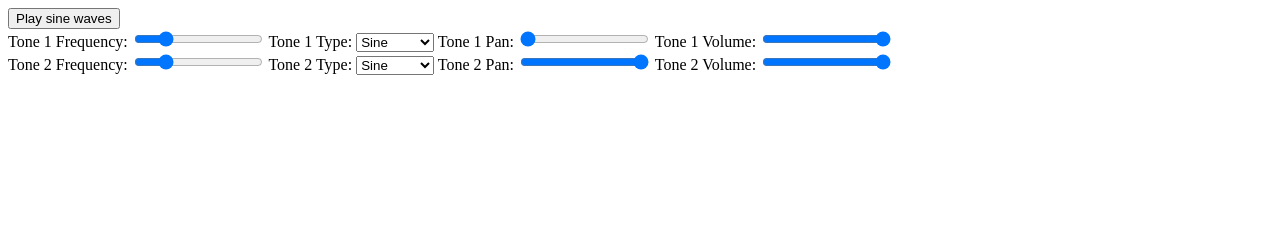
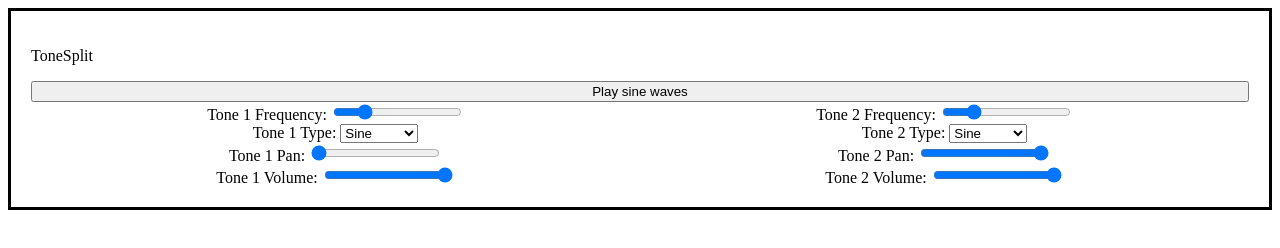
Before and after one commit to nicodes/tonesplit, an Astro site: page / in a window 1280 px wide. Built offline with nearby package versions, Linux system fonts and the light colour scheme; Astro itself is replaced by a stand-in of ours.

Commit message:
add basic styling

```diff
--- a/src/components/audioInterface/AudioInterface.svelte
+++ b/src/components/audioInterface/AudioInterface.svelte
@@ -1,4 +1,6 @@
 <script lang="ts">
+  import styles from "./audioInterface.module.scss";
+
   let context: AudioContext;
   let osc1: OscillatorNode, osc2: OscillatorNode;
   let panner1: StereoPannerNode, panner2: StereoPannerNode;
@@ -74,9 +76,12 @@
 </script>
 
 <div>
+  <div class={styles.card}>
+    <p>ToneSplit</p>
     <button on:click={toggleSound}>
       {#if playing}Stop sound{:else}Play sine waves{/if}
     </button>
+    <div class={styles.columns}>
       <div>
         <label>
           Tone 1 Frequency:
@@ -97,7 +102,13 @@
         </label>
         <label>
           Tone 1 Volume:
-      <input type="range" min="0" max="1" step="0.01" bind:value={volume1} />
+          <input
+            type="range"
+            min="0"
+            max="1"
+            step="0.01"
+            bind:value={volume1}
+          />
         </label>
       </div>
       <div>
@@ -120,7 +131,15 @@
         </label>
         <label>
           Tone 2 Volume:
-      <input type="range" min="0" max="1" step="0.01" bind:value={volume2} />
+          <input
+            type="range"
+            min="0"
+            max="1"
+            step="0.01"
+            bind:value={volume2}
+          />
         </label>
       </div>
     </div>
+  </div>
+</div>
--- /dev/null
+++ b/src/components/audioInterface/audioInterface.module.scss
@@ -0,0 +1,18 @@
+.card {
+  border: 3px solid black;
+  padding: 20px;
+
+  display: flex;
+  flex-direction: column;
+}
+
+.columns {
+  display: flex;
+  & > * {
+    width: 50%;
+    display: flex;
+    flex-direction: column;
+    align-items: center;
+    justify-content: center;
+  }
+}
```
Lines whose indentation alone changed are shown as unchanged.
